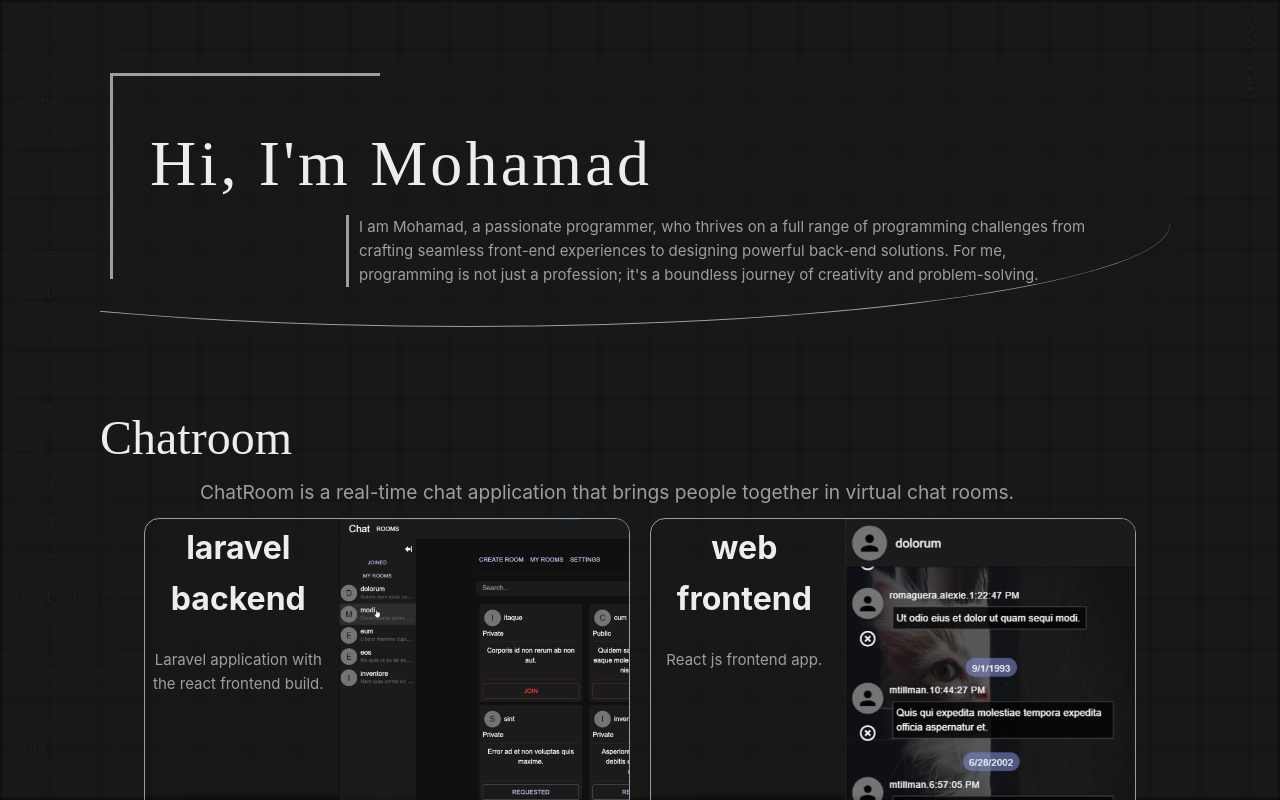
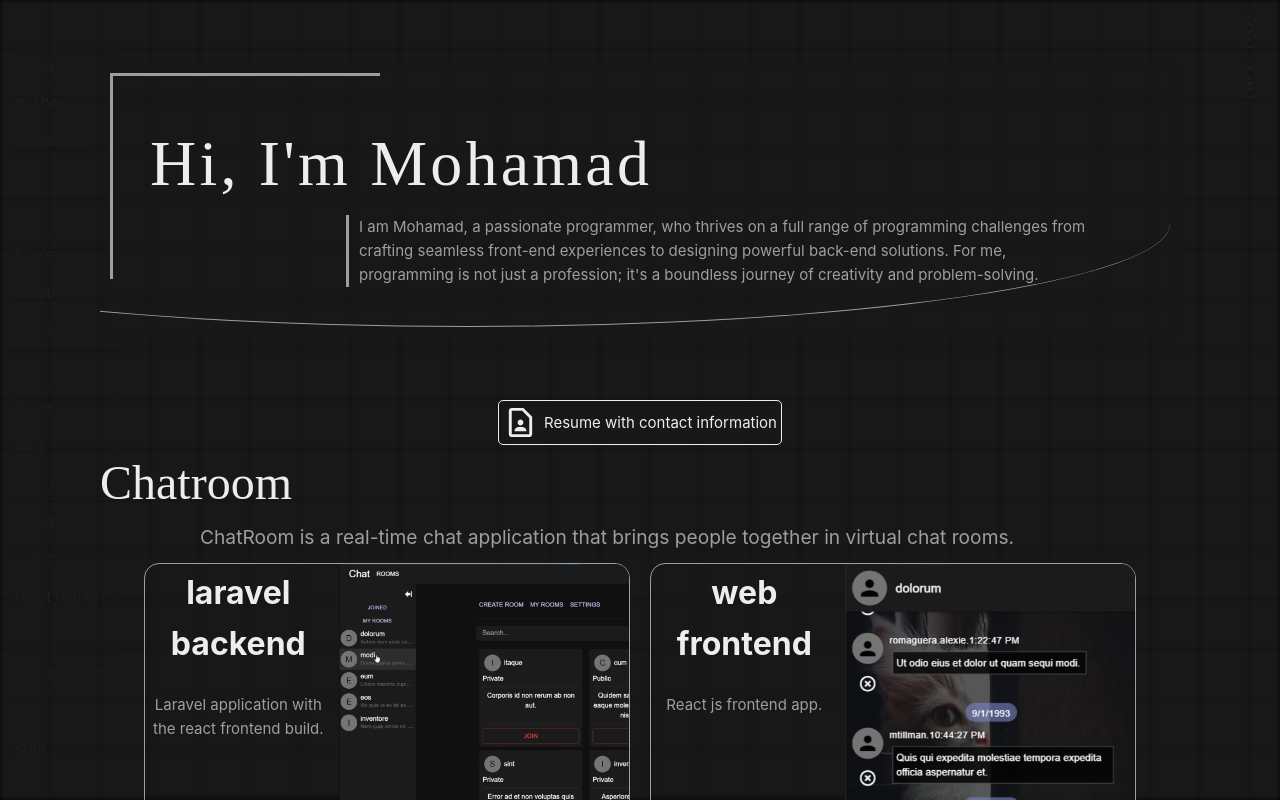
Before and after one commit to moSa963/mosa963.github.io, a Vue app: page / in a window 1280 px wide. Shown: the top 800 px of the page. Built offline with nearby package versions, Linux system fonts and the light colour scheme.

Commit message:
Add resume button to the home page

```diff
--- a/src/views/HomeView.vue
+++ b/src/views/HomeView.vue
@@ -6,6 +6,8 @@ import { projects } from '@/data/projects';
 import Tools from '@/components/Tools/Tools.vue';
 import { ref } from 'vue';
 import user from '@/data/user';
+import Button from '@/components/Button.vue';
+import Contact from '@/components/icons/contact.vue';
 
 const filter = ref<string[]>([]);
 
@@ -20,7 +22,15 @@ const setFilter = (data: string[]) => {
     <Background :size="50" style="filter: blur(2px);" />
     <div class="info">
         <AppHeader :title="`Hi, I'm ${user.name}`" :info="user.info" />
-        <ProjectsList :list="projects" :filter="filter"/>
+        <div class="resume">
+            <a href="/resume.pdf">
+                <Button>
+                    <Contact style="height: 35px;" />
+                    <p>Resume with contact information</p>
+                </Button>
+            </a>
+        </div>
+        <ProjectsList :list="projects" :filter="filter" />
     </div>
 </template>
 
@@ -34,6 +44,11 @@ const setFilter = (data: string[]) => {
     pointer-events: auto;
 }
 
+.resume {
+    display: flex;
+    justify-content: center;
+}
+
 @media (min-width: 1080px) {
     .info {
         margin-left: 100px;
```
